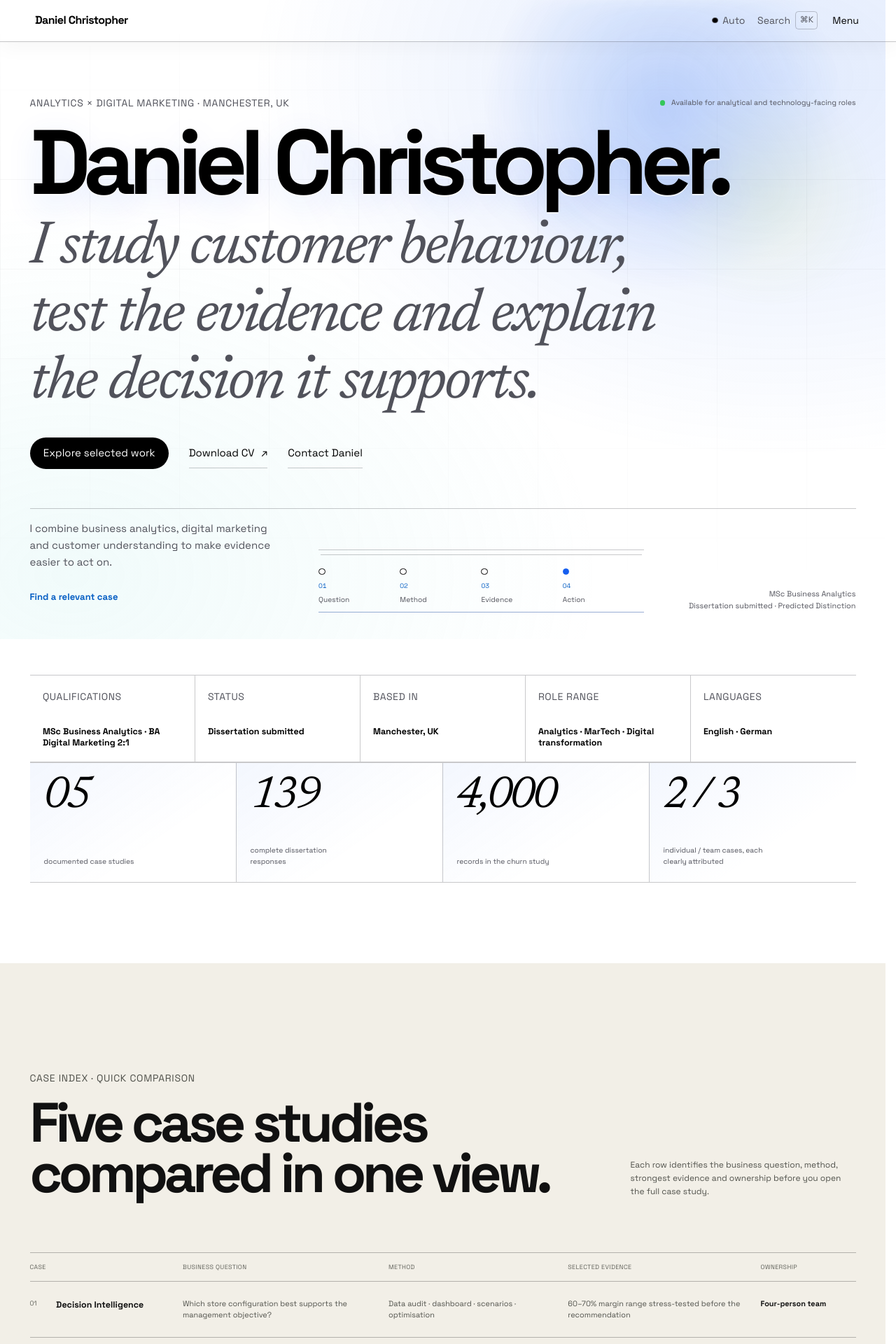
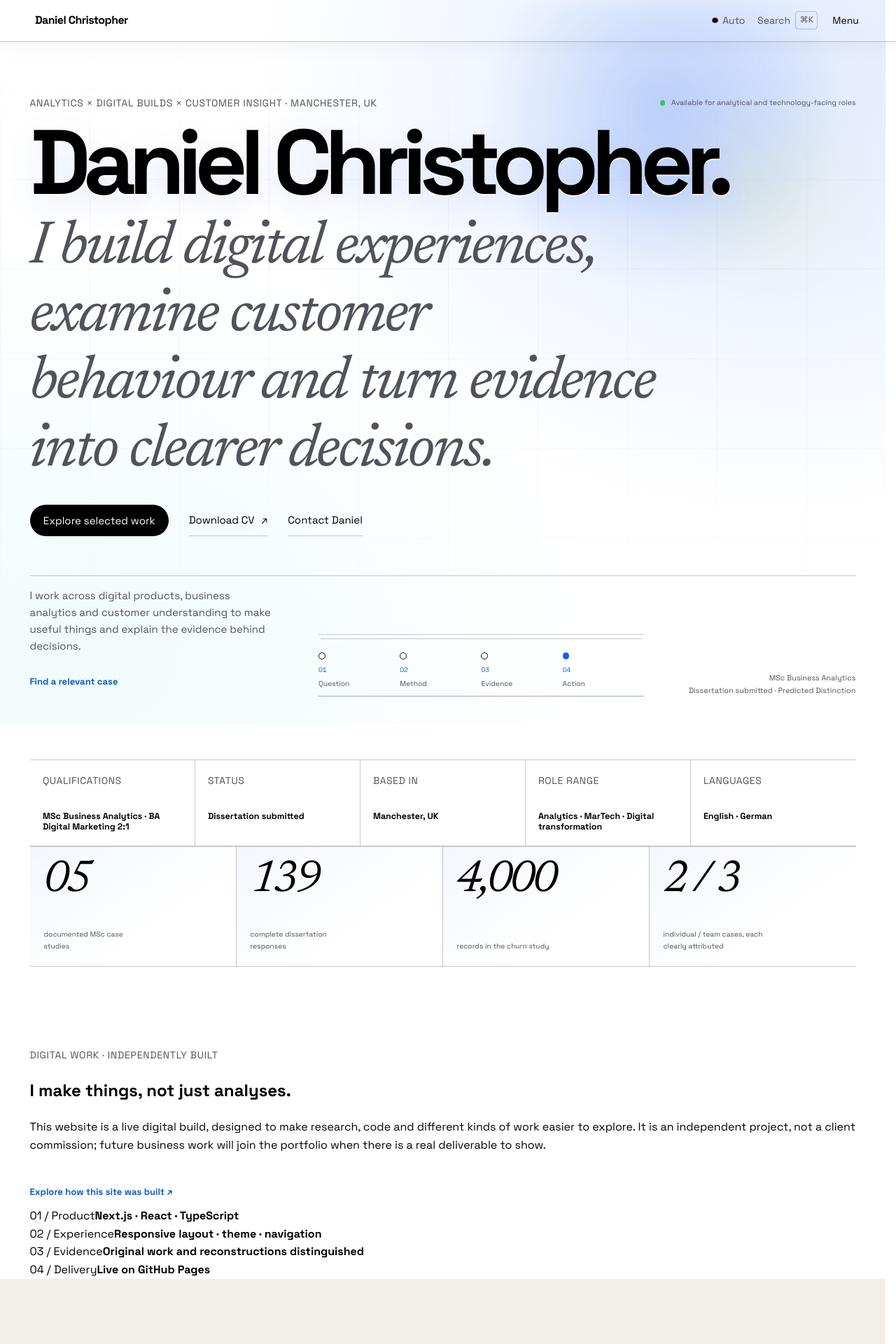
Before and after one commit to dccchidera-lgtm/dccchidera-lgtm.github.io, a Next.js app: page / in a window 1280 px wide. Shown: the top 1920 px of the page at 70% size. Built offline with nearby package versions, Linux system fonts and the light colour scheme.

Commit message:
Rebalance homepage toward real digital builds and update 600+ streak

```diff
--- a/app/page.tsx
+++ b/app/page.tsx
@@ -78,12 +78,12 @@ export default function Home() {
         <section className="hero">
           <div className="shell hero-inner">
             <div className="hero-kicker hero-reveal">
-              <p className="overline">Analytics × digital marketing · Manchester, UK</p>
+              <p className="overline">Analytics × digital builds × customer insight · Manchester, UK</p>
               <span><i /> Available for analytical and technology-facing roles</span>
             </div>
             <h1 className="hero-title">
               <span className="hero-reveal">Daniel Christopher.</span>
-              <span className="secondary display-serif hero-reveal">I study customer behaviour, test the evidence and explain the decision it supports.</span>
+              <span className="secondary display-serif hero-reveal">I build digital experiences, examine customer behaviour and turn evidence into clearer decisions.</span>
             </h1>
             <div className="recruiter-actions">
               <NativeLink href="/work" className="button">Explore selected work</NativeLink>
@@ -93,8 +93,8 @@ export default function Home() {
             <div className="hero-footer">
               <div className="hero-intro hero-reveal">
                 <p>
-                  I combine business analytics, digital marketing and customer understanding
-                  to make evidence easier to act on.
+                  I work across digital products, business analytics and customer understanding
+                  to make useful things and explain the evidence behind decisions.
                 </p>
                 <a className="arrow-link" href="#find-a-case">
                   Find a relevant case
@@ -129,7 +129,7 @@ export default function Home() {
           <div className="shell proof-grid">
             <article data-reveal>
               <strong>05</strong>
-              <span>documented case studies</span>
+              <span>documented MSc case studies</span>
             </article>
             <article data-reveal>
               <strong>139</strong>
@@ -143,6 +143,23 @@ export default function Home() {
               <strong>2 / 3</strong>
               <span>individual / team cases, each clearly attributed</span>
             </article>
+          </div>
+        </section>
+
+        <section className="digital-feature" aria-labelledby="digital-feature-title">
+          <div className="shell digital-feature-grid">
+            <div className="digital-feature-copy" data-reveal>
+              <p className="overline">Digital work · independently built</p>
+              <h2 id="digital-feature-title">I make things, not just analyses.</h2>
+              <p>This website is a live digital build, designed to make research, code and different kinds of work easier to explore. It is an independent project, not a client commission; future business work will join the portfolio when there is a real deliverable to show.</p>
+              <NativeLink className="arrow-link" href="/site-build">Explore how this site was built ↗</NativeLink>
+            </div>
+            <div className="digital-feature-details" data-reveal aria-label="Portfolio website build features">
+              <div><span>01 / Product</span><strong>Next.js · React · TypeScript</strong></div>
+              <div><span>02 / Experience</span><strong>Responsive layout · theme · navigation</strong></div>
+              <div><span>03 / Evidence</span><strong>Original work and reconstructions distinguished</strong></div>
+              <div><span>04 / Delivery</span><strong>Live on GitHub Pages</strong></div>
+            </div>
           </div>
         </section>
 
@@ -193,7 +210,7 @@ export default function Home() {
 
         <section className="writing-samples" aria-label="Independent public-data project">
           <div className="shell writing-grid">
-            <div className="writing-heading"><p className="overline">Beyond assessed coursework</p><h2>An independent project with runnable Python.</h2></div>
+            <div className="writing-heading"><p className="overline">Independent analysis</p><h2>Another question, explored outside the classroom.</h2></div>
             <article><span>Public restaurant dataset · 244 bills</span><h3>Restaurant service mix</h3><p>I compared lunch and dinner bill value per cover, checked the underlying data and documented the limits before suggesting operational changes.</p><NativeLink className="arrow-link" href="/service-mix">View the independent analysis</NativeLink></article>
           </div>
         </section>
@@ -258,9 +275,8 @@ export default function Home() {
         <section className="profile-feature">
           <div className="shell profile-grid" data-reveal>
             <h2 data-reveal>
-              Raised in Germany, developed in the UK, bringing digital marketing into
-              <br />
-              <span>business analytics.</span>
+              Raised in Germany, developing work across
+              <span>digital products, marketing and analytics.</span>
             </h2>
             <div className="profile-copy">
               <span className="profile-eyebrow">About Daniel</span>
@@ -272,7 +288,7 @@ export default function Home() {
               <div className="profile-facts" aria-label="Profile highlights">
                 <span>Raised in Germany</span>
                 <span>English + German</span>
-                <span>570+ day practice streak</span>
+                <span>600+ days on Duolingo</span>
                 <span>Analytics + digital marketing</span>
               </div>
               <div className="profile-links">
```
